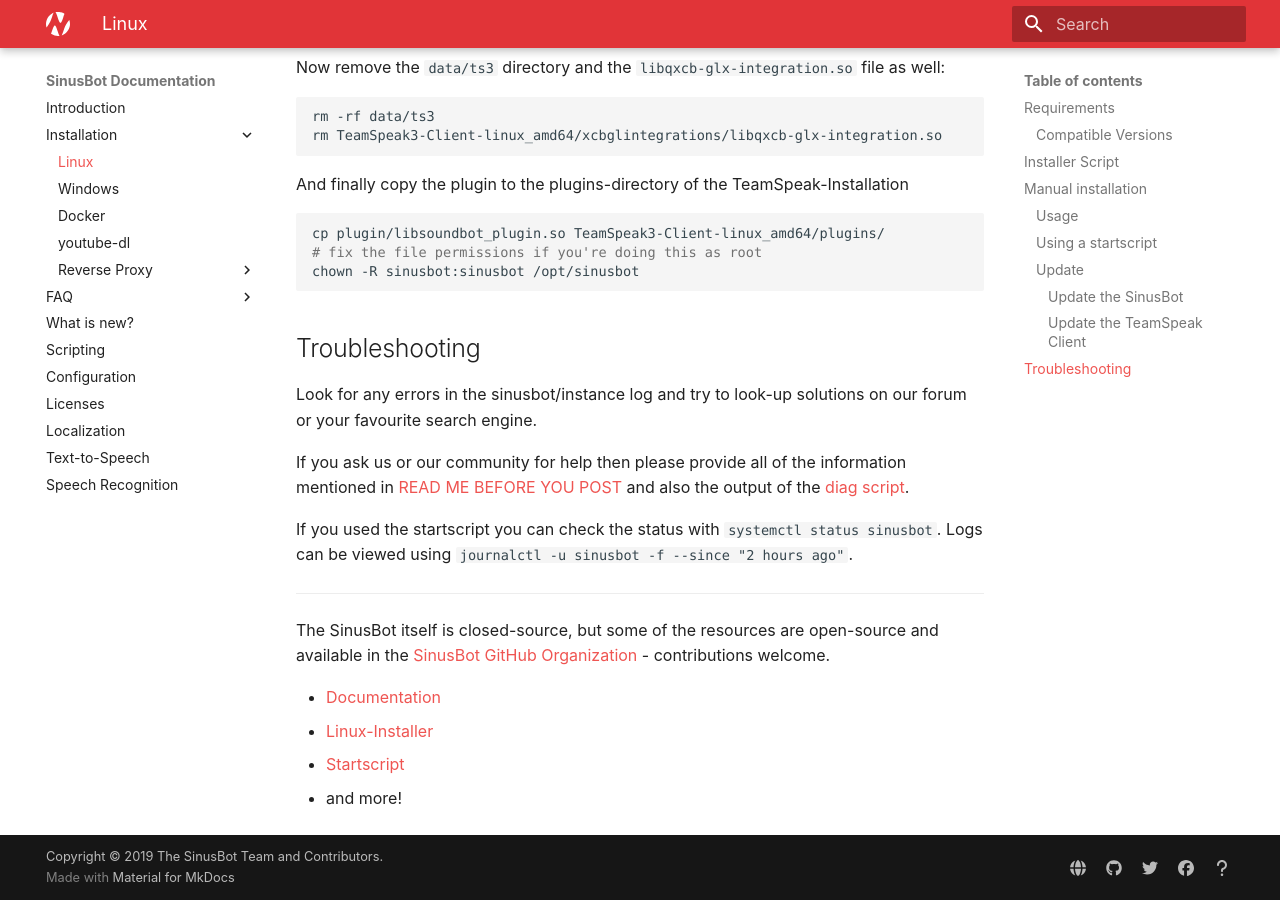
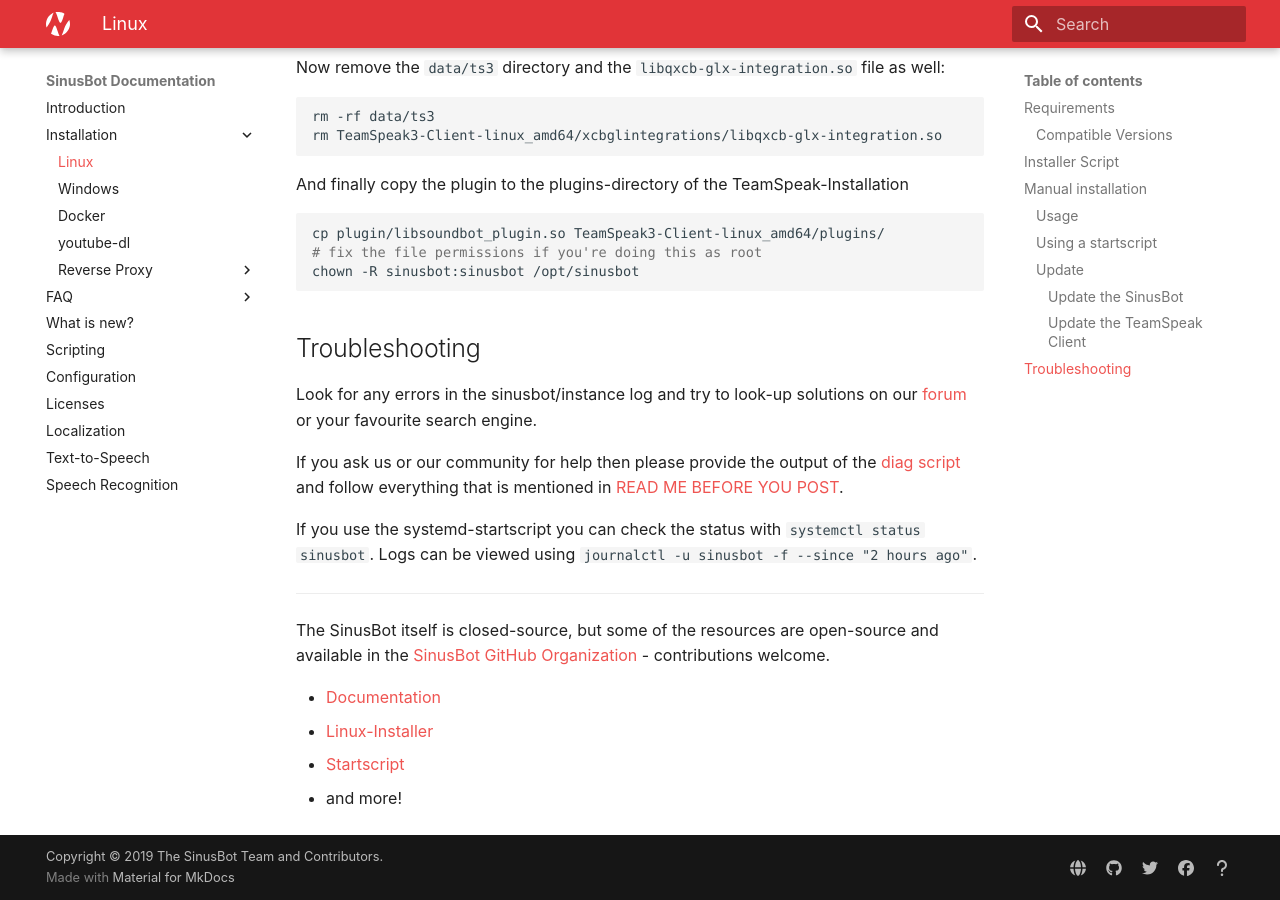
Before and after one commit to SinusBot/docs, an MkDocs documentation site: the page built from docs/installation/linux.md, in a window 1280 px wide and 900 px high, scrolled down 5379 px. Built offline with MkDocs 1.6.1 and Material for MkDocs 9.7.7, drawn with Linux system fonts in a browser that asks for light colours.

```diff
--- a/docs/installation/linux.md
+++ b/docs/installation/linux.md
@@ -255,11 +255,11 @@ chown -R sinusbot:sinusbot /opt/sinusbot
 
 ## Troubleshooting
 
-Look for any errors in the sinusbot/instance log and try to look-up solutions on our forum or your favourite search engine.
+Look for any errors in the sinusbot/instance log and try to look-up solutions on our [forum](https://forum.sinusbot.com/) or your favourite search engine.
 
-If you ask us or our community for help then please provide all of the information mentioned in [READ ME BEFORE YOU POST](https://forum.sinusbot.com/threads/read-me-before-you-post.115/) and also the output of the [diag script](https://forum.sinusbot.com/threads/diagsinusbot-sh-sinusbot-diagnostic-script.831/).
+If you ask us or our community for help then please provide the output of the [diag script](https://forum.sinusbot.com/threads/diagsinusbot-sh-sinusbot-diagnostic-script.831/) and follow everything that is mentioned in [READ ME BEFORE YOU POST](https://forum.sinusbot.com/threads/read-me-before-you-post.115/).
 
-If you used the startscript you can check the status with `systemctl status sinusbot`.
+If you use the systemd-startscript you can check the status with `systemctl status sinusbot`.
 Logs can be viewed using `journalctl -u sinusbot -f --since "2 hours ago"`.
 
 ----
```
Also changed, not shown: docs/installation/windows.md (+26 -1 lines).
